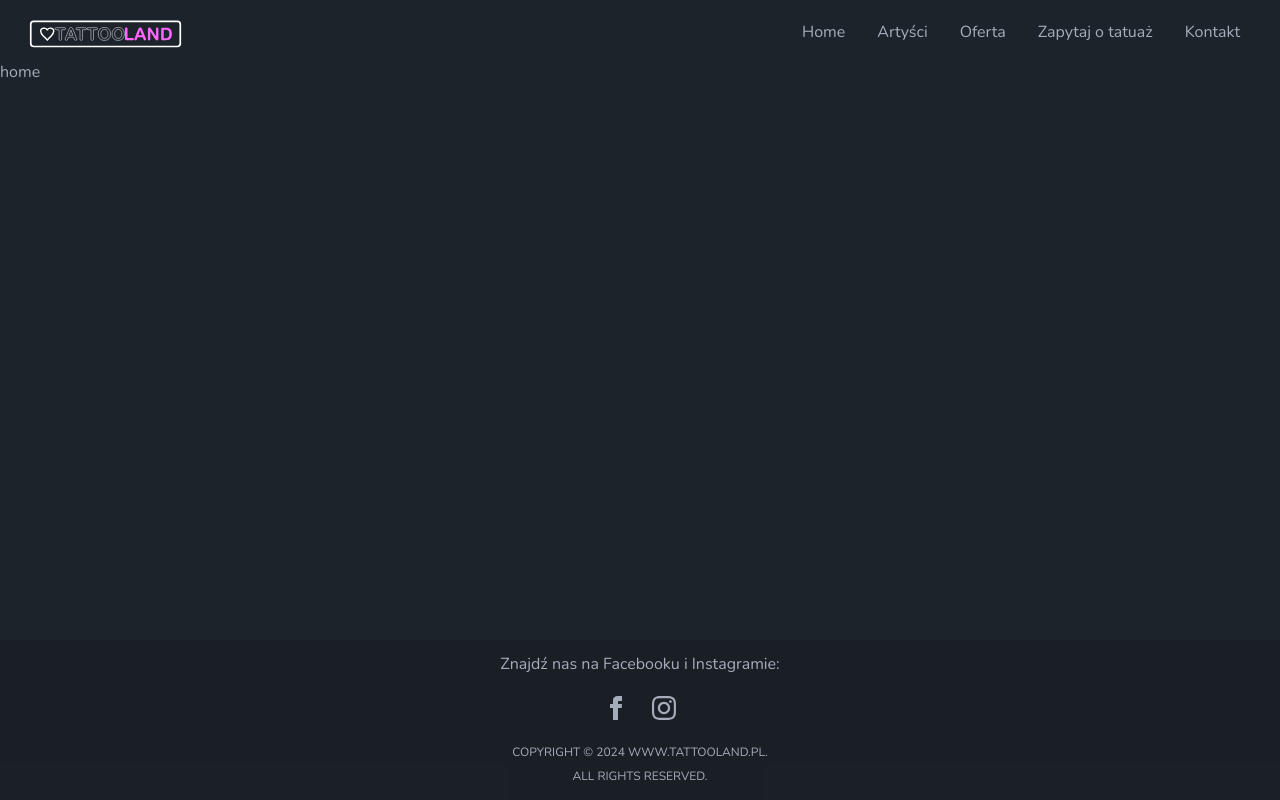
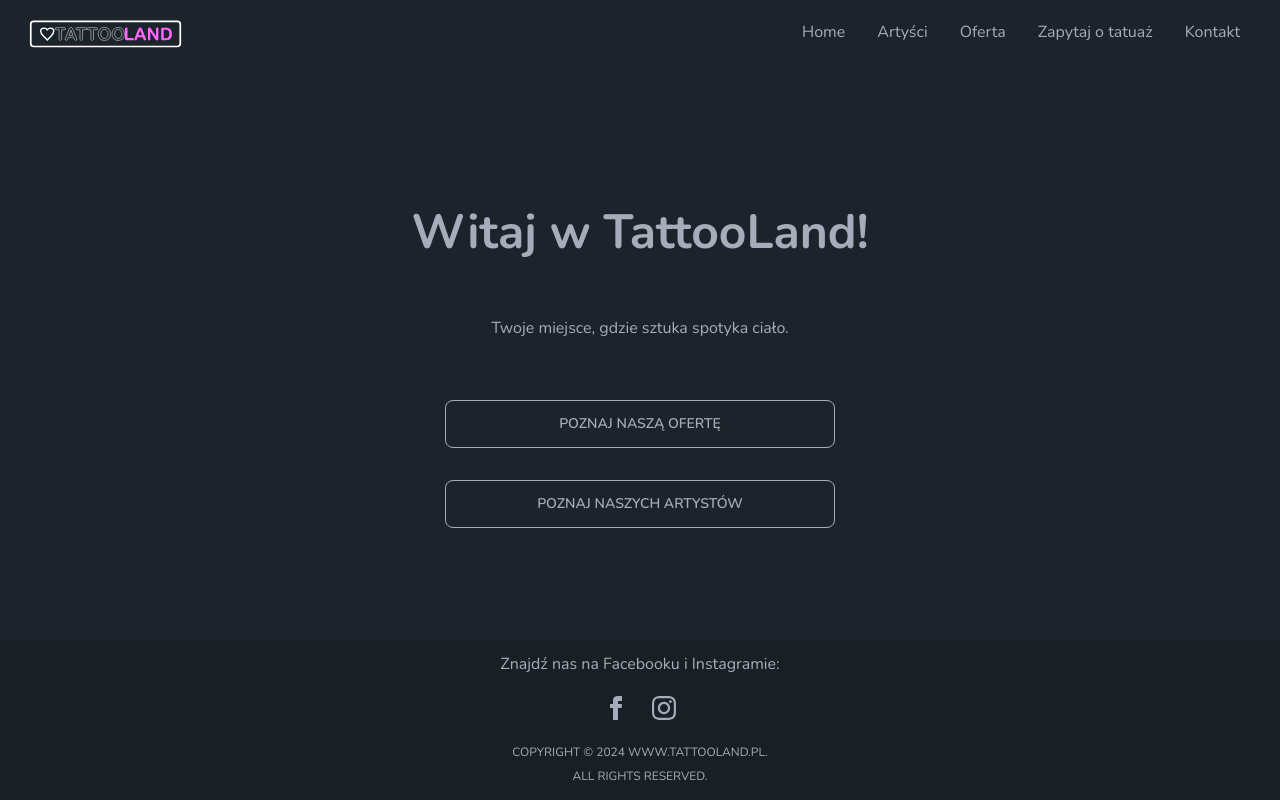
Before and after one commit to lobarzanek/nuxt-tattoland-business-page, a Nuxt app: page / in a window 1280 px wide. Built offline with nearby package versions, Linux system fonts and the light colour scheme.

Commit message:
Added home page

```diff
--- a/pages/index.vue
+++ b/pages/index.vue
@@ -1,5 +1,26 @@
 <script setup></script>
 
 <template>
-  <h1>home</h1>
+  <div class="flex justify-center flex-col items-center gap-16">
+    <div class="mt-8 md:mt-12 lg:mt-36">
+      <p class="font-bold text-2xl text-center lg:text-5xl">
+        Witaj w Tattoo<span class="text-flamingo">Land</span>!
+      </p>
+    </div>
+    <div>Twoje miejsce, gdzie sztuka spotyka ciało.</div>
+    <div class="flex flex-wrap gap-8 justify-center">
+      <button
+        @click="navigateTo({ path: '/offer' })"
+        class="btn btn-outline w-5/6"
+      >
+        Poznaj naszą ofertę
+      </button>
+      <button
+        @click="navigateTo({ path: '/artists' })"
+        class="btn btn-outline w-5/6"
+      >
+        Poznaj naszych artystów
+      </button>
+    </div>
+  </div>
 </template>
```
